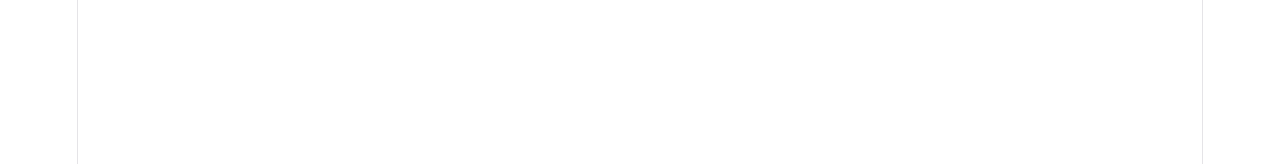
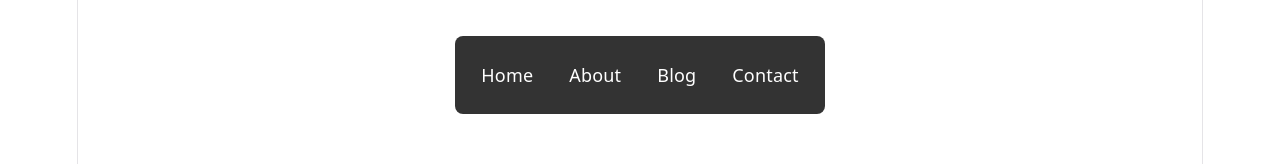
Before and after one commit to BAsnetSujan420/new-feature-2024, a React (Vite) app: page / in a window 1280 px wide. Shown: the top 164 px of the page. Built offline with nearby package versions, Linux system fonts and the light colour scheme.

Commit message:
a nav bar

```diff
--- a/src/App.jsx
+++ b/src/App.jsx
@@ -1,11 +1,13 @@
 import './App.css';
 import Card from './components/Card';
+import Navbar from './components/Navbar';
 import Product from './components/Product';
 
 function App() {
   return (
     <>
       {/* <Card /> */}
+      <Navbar />
       <Product />
     </>
   );
--- /dev/null
+++ b/src/components/Navbar.jsx
@@ -0,0 +1,53 @@
+import React from 'react';
+import styled from 'styled-components';
+
+const Wrapper = styled.nav`
+  width: fit-content;
+
+  margin: 2rem auto;
+  background: hsl(0 0% 0% / 0.8);
+  padding: 8px;
+  border-radius: 8px;
+  position: relative;
+
+  @supports (corner-shape: squircle) {
+    border-radius: 24px;
+    corner-shape: squircle;
+  }
+`;
+const NavList = styled.ul`
+  padding: 0;
+  margin: 0;
+  list-style: none;
+  display: flex;
+`;
+const Nav = styled.li``;
+const NavItem = styled.a`
+  display: block;
+  padding: 1rem;
+  text-decoration: none;
+  color: white;
+`;
+
+function Navbar() {
+  return (
+    <Wrapper>
+      <NavList>
+        <Nav>
+          <NavItem href="#">Home</NavItem>
+        </Nav>
+        <Nav>
+          <NavItem href="#">About</NavItem>
+        </Nav>
+        <Nav>
+          <NavItem href="#">Blog</NavItem>
+        </Nav>
+        <Nav>
+          <NavItem href="#">Contact</NavItem>
+        </Nav>
+      </NavList>
+    </Wrapper>
+  );
+}
+
+export default Navbar;
```
